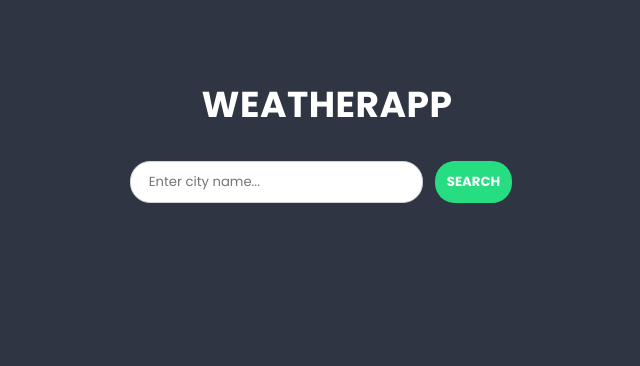
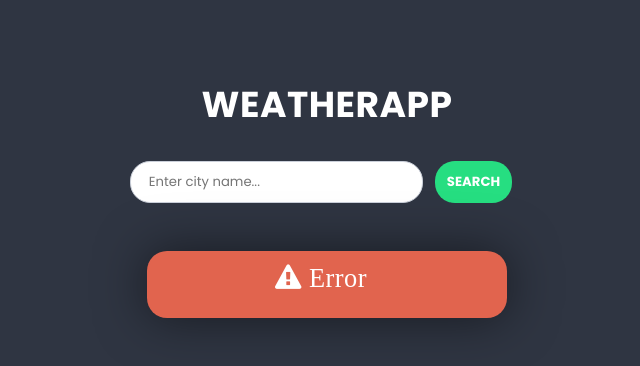
Before and after one commit to kacpi95/Weather-App-React, a React (Vite) app: page / in a window 1280 px wide. Shown: the top 366 px of the page, without its empty margins (313-953 px from the left). Built offline with nearby package versions, Linux system fonts and the light colour scheme.

Commit message:
install package font-awesome

```diff
--- a/package.json
+++ b/package.json
@@ -14,6 +14,7 @@
     "@reduxjs/toolkit": "^2.8.2",
     "bootstrap": "^5.3.7",
     "clsx": "^2.1.1",
+    "font-awesome": "^4.7.0",
     "react": "^19.1.0",
     "react-bootstrap": "^2.10.10",
     "react-dom": "^19.1.0",
--- a/src/components/ErrorBox/ErrorBox.jsx
+++ b/src/components/ErrorBox/ErrorBox.jsx
@@ -5,7 +5,7 @@ export default function ErrorBox({ children }) {
   return (
     <div className={styles.errorBox}>
       <h1>
-        <span className='fa fa-exclamation-triangle'>Error</span>
+        <span className='fa fa-exclamation-triangle'> Error</span>
       </h1>
       <p>{children}</p>
     </div>
--- a/src/components/WeatherBox/WeatherBox.jsx
+++ b/src/components/WeatherBox/WeatherBox.jsx
@@ -2,6 +2,7 @@ import { useCallback, useState } from 'react';
 import Loader from '../Loader/Loader';
 import PickCity from '../PickCity/PickCity';
 import WeatherSummary from '../WeatherSummary/WeatherSummary';
+import ErrorBox from '../ErrorBox/ErrorBox';
 
 export default function WeatherBox() {
   const [weatherData, setWeatherData] = useState(null);
@@ -35,6 +36,7 @@ export default function WeatherBox() {
       ) : (
         <Loader />
       )}
+      <ErrorBox />
     </section>
   );
 }
--- a/src/main.jsx
+++ b/src/main.jsx
@@ -4,5 +4,6 @@ import App from './App.jsx';
 import './styles/normalize.scss';
 import './styles/global.scss';
 import '@fortawesome/react-fontawesome';
+import 'font-awesome/css/font-awesome.min.css';
 
 createRoot(document.getElementById('root')).render(<App />);
```
Also changed, not shown: 1 other file (tests, documents, lock files or other folders).
